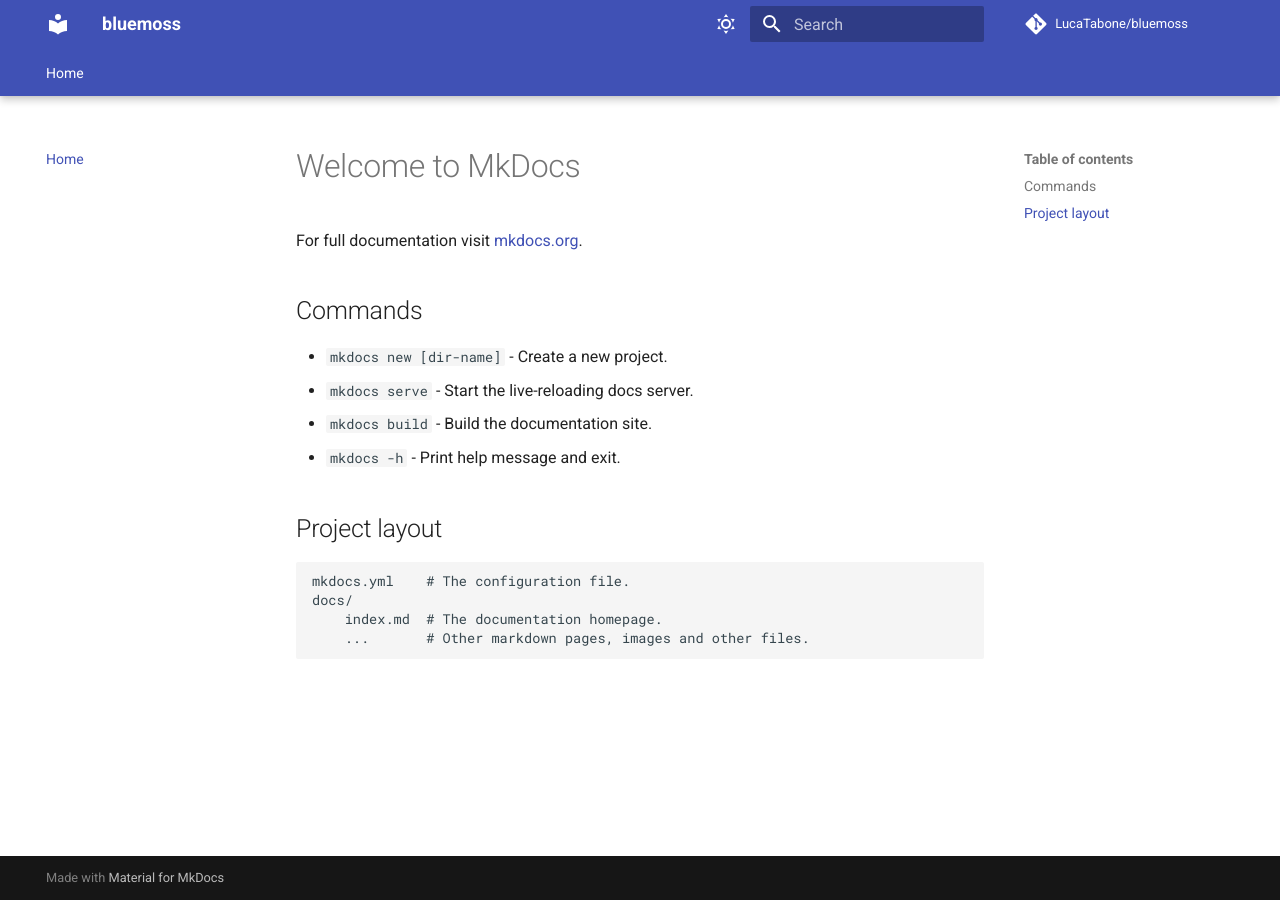
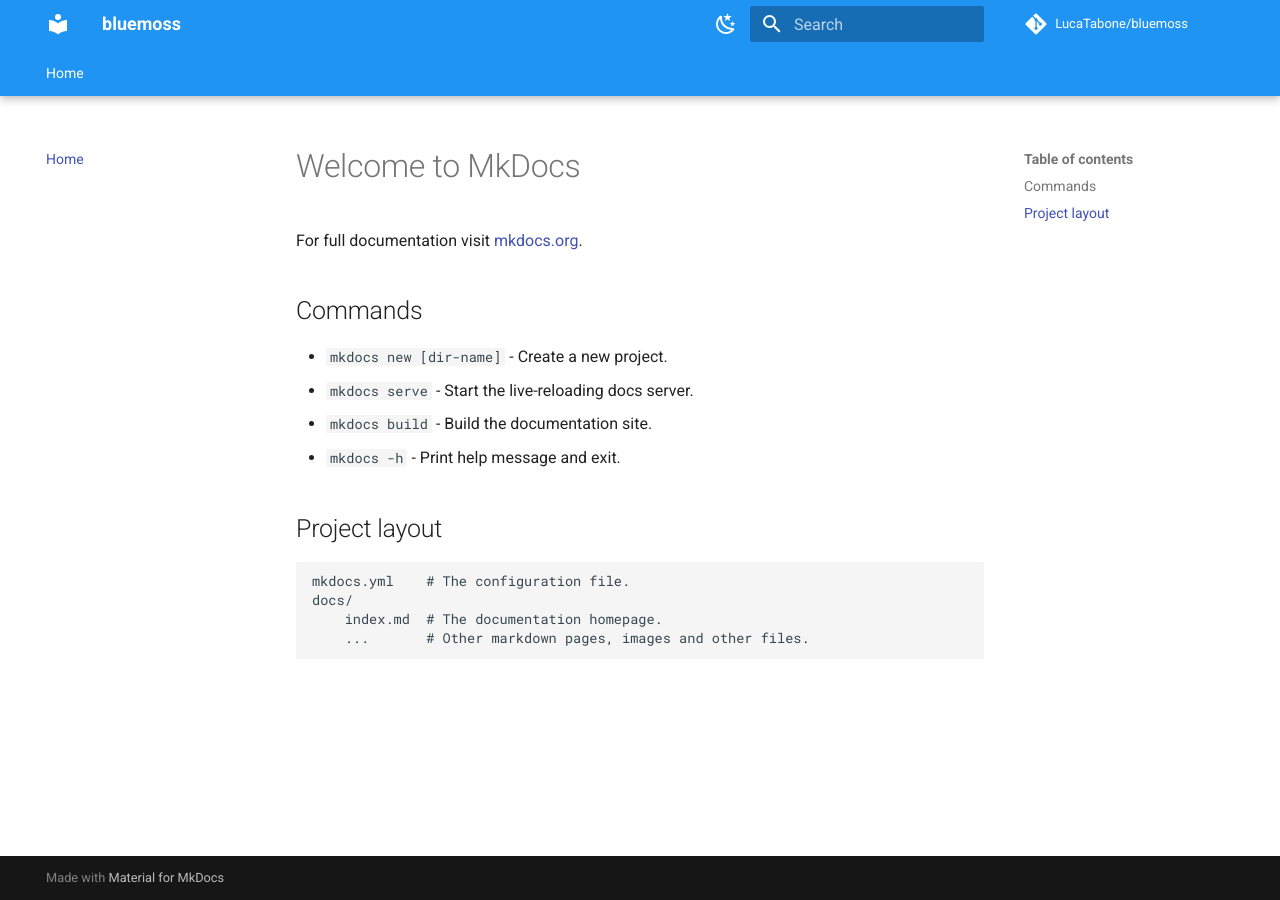
Before and after one commit to LucaTabone/bluemoss, an MkDocs documentation site: the page built from docs/index.md, in a window 1280 px wide. Built offline with MkDocs 1.6.1 and Material for MkDocs 9.7.7, drawn with Linux system fonts in a browser that asks for light colours; comment, search, counter and statistics services are not loaded.

Commit message:
bugfix for mkdocs (palette order)

```diff
--- a/mkdocs.yml
+++ b/mkdocs.yml
@@ -11,18 +11,18 @@
 theme:
   name: material
   palette:
+    - scheme: sunny
+      primary: blue
+      accent: amber
+      toggle:
+        icon: material/weather-night
+        name: Switch to dark mode
     - scheme: default
       primary: indigo
       accent: deep orange
       toggle:
         icon: material/weather-sunny
         name: Switch to light mode
-    - scheme: sunny
-      primary: blue
-      accent: amber
-      toggle:
-        icon: material/weather-night
-        name: Switch to dark mode
   features:
     - navigation.tabs
     - navigation.tabs.sticky
```
